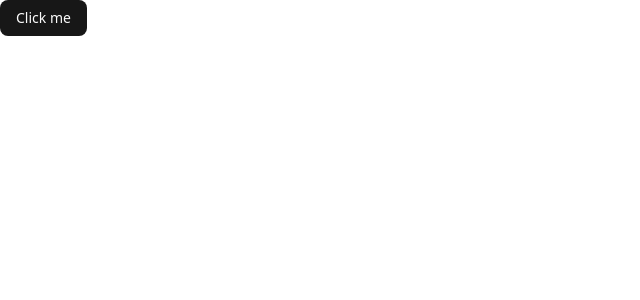
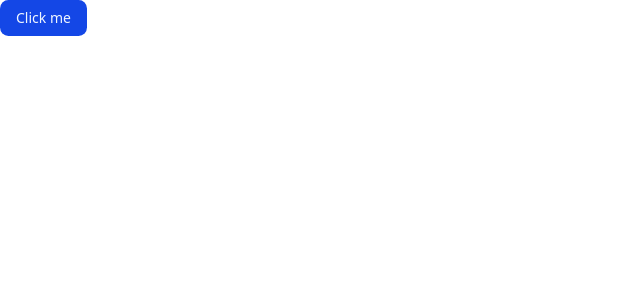
Before and after one commit to ashiq72/shop-cart-devlopment, a Next.js app: page / in a window 1280 px wide. Shown: the top 300 px of the page, without its empty margins (0-640 px from the left). Built offline with nearby package versions, Linux system fonts and the light colour scheme.

Commit message:
layout design added

```diff
--- /dev/null
+++ b/src/app/(withCommonLayout)/layout.tsx
@@ -0,0 +1,5 @@
+const CommonLayout = ({ children }: { children: React.ReactNode }) => {
+  return <div>{children}</div>;
+};
+
+export default CommonLayout;
--- /dev/null
+++ b/src/app/(withDashboardLayout)/layout.tsx
@@ -0,0 +1,5 @@
+const DashboardLayout = ({ children }: { children: React.ReactNode }) => {
+  return <div>{children}</div>;
+};
+
+export default DashboardLayout;
--- a/src/app/globals.css
+++ b/src/app/globals.css
@@ -44,72 +44,72 @@
 }
 
 :root {
-  --radius: 0.625rem;
+  --radius: 0.65rem;
   --background: oklch(1 0 0);
-  --foreground: oklch(0.145 0 0);
+  --foreground: oklch(0.141 0.005 285.823);
   --card: oklch(1 0 0);
-  --card-foreground: oklch(0.145 0 0);
+  --card-foreground: oklch(0.141 0.005 285.823);
   --popover: oklch(1 0 0);
-  --popover-foreground: oklch(0.145 0 0);
-  --primary: oklch(0.205 0 0);
-  --primary-foreground: oklch(0.985 0 0);
-  --secondary: oklch(0.97 0 0);
-  --secondary-foreground: oklch(0.205 0 0);
-  --muted: oklch(0.97 0 0);
-  --muted-foreground: oklch(0.556 0 0);
-  --accent: oklch(0.97 0 0);
-  --accent-foreground: oklch(0.205 0 0);
+  --popover-foreground: oklch(0.141 0.005 285.823);
+  --primary: oklch(0.488 0.243 264.376);
+  --primary-foreground: oklch(0.97 0.014 254.604);
+  --secondary: oklch(0.967 0.001 286.375);
+  --secondary-foreground: oklch(0.21 0.006 285.885);
+  --muted: oklch(0.967 0.001 286.375);
+  --muted-foreground: oklch(0.552 0.016 285.938);
+  --accent: oklch(0.967 0.001 286.375);
+  --accent-foreground: oklch(0.21 0.006 285.885);
   --destructive: oklch(0.577 0.245 27.325);
-  --border: oklch(0.922 0 0);
-  --input: oklch(0.922 0 0);
+  --border: oklch(0.92 0.004 286.32);
+  --input: oklch(0.92 0.004 286.32);
   --ring: oklch(0.708 0 0);
-  --chart-1: oklch(0.646 0.222 41.116);
-  --chart-2: oklch(0.6 0.118 184.704);
-  --chart-3: oklch(0.398 0.07 227.392);
-  --chart-4: oklch(0.828 0.189 84.429);
-  --chart-5: oklch(0.769 0.188 70.08);
+  --chart-1: oklch(0.809 0.105 251.813);
+  --chart-2: oklch(0.623 0.214 259.815);
+  --chart-3: oklch(0.546 0.245 262.881);
+  --chart-4: oklch(0.488 0.243 264.376);
+  --chart-5: oklch(0.424 0.199 265.638);
   --sidebar: oklch(0.985 0 0);
-  --sidebar-foreground: oklch(0.145 0 0);
-  --sidebar-primary: oklch(0.205 0 0);
-  --sidebar-primary-foreground: oklch(0.985 0 0);
-  --sidebar-accent: oklch(0.97 0 0);
-  --sidebar-accent-foreground: oklch(0.205 0 0);
-  --sidebar-border: oklch(0.922 0 0);
+  --sidebar-foreground: oklch(0.141 0.005 285.823);
+  --sidebar-primary: oklch(0.546 0.245 262.881);
+  --sidebar-primary-foreground: oklch(0.97 0.014 254.604);
+  --sidebar-accent: oklch(0.967 0.001 286.375);
+  --sidebar-accent-foreground: oklch(0.21 0.006 285.885);
+  --sidebar-border: oklch(0.92 0.004 286.32);
   --sidebar-ring: oklch(0.708 0 0);
 }
 
 .dark {
-  --background: oklch(0.145 0 0);
+  --background: oklch(0.141 0.005 285.823);
   --foreground: oklch(0.985 0 0);
-  --card: oklch(0.205 0 0);
+  --card: oklch(0.21 0.006 285.885);
   --card-foreground: oklch(0.985 0 0);
-  --popover: oklch(0.205 0 0);
+  --popover: oklch(0.21 0.006 285.885);
   --popover-foreground: oklch(0.985 0 0);
-  --primary: oklch(0.922 0 0);
-  --primary-foreground: oklch(0.205 0 0);
-  --secondary: oklch(0.269 0 0);
+  --primary: oklch(0.488 0.243 264.376);
+  --primary-foreground: oklch(0.97 0.014 254.604);
+  --secondary: oklch(0.274 0.006 286.033);
   --secondary-foreground: oklch(0.985 0 0);
-  --muted: oklch(0.269 0 0);
-  --muted-foreground: oklch(0.708 0 0);
-  --accent: oklch(0.269 0 0);
+  --muted: oklch(0.274 0.006 286.033);
+  --muted-foreground: oklch(0.705 0.015 286.067);
+  --accent: oklch(0.274 0.006 286.033);
   --accent-foreground: oklch(0.985 0 0);
   --destructive: oklch(0.704 0.191 22.216);
   --border: oklch(1 0 0 / 10%);
   --input: oklch(1 0 0 / 15%);
   --ring: oklch(0.556 0 0);
-  --chart-1: oklch(0.488 0.243 264.376);
-  --chart-2: oklch(0.696 0.17 162.48);
-  --chart-3: oklch(0.769 0.188 70.08);
-  --chart-4: oklch(0.627 0.265 303.9);
-  --chart-5: oklch(0.645 0.246 16.439);
-  --sidebar: oklch(0.205 0 0);
+  --chart-1: oklch(0.809 0.105 251.813);
+  --chart-2: oklch(0.623 0.214 259.815);
+  --chart-3: oklch(0.546 0.245 262.881);
+  --chart-4: oklch(0.488 0.243 264.376);
+  --chart-5: oklch(0.424 0.199 265.638);
+  --sidebar: oklch(0.21 0.006 285.885);
   --sidebar-foreground: oklch(0.985 0 0);
-  --sidebar-primary: oklch(0.488 0.243 264.376);
-  --sidebar-primary-foreground: oklch(0.985 0 0);
-  --sidebar-accent: oklch(0.269 0 0);
+  --sidebar-primary: oklch(0.623 0.214 259.815);
+  --sidebar-primary-foreground: oklch(0.97 0.014 254.604);
+  --sidebar-accent: oklch(0.274 0.006 286.033);
   --sidebar-accent-foreground: oklch(0.985 0 0);
   --sidebar-border: oklch(1 0 0 / 10%);
-  --sidebar-ring: oklch(0.556 0 0);
+  --sidebar-ring: oklch(0.439 0 0);
 }
 
 @layer base {
```
